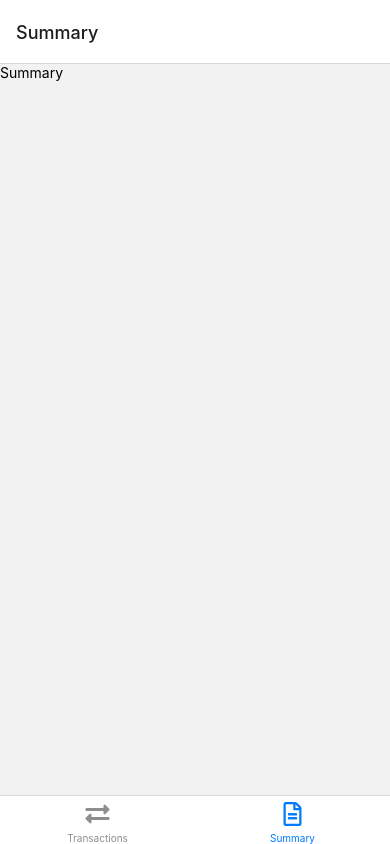
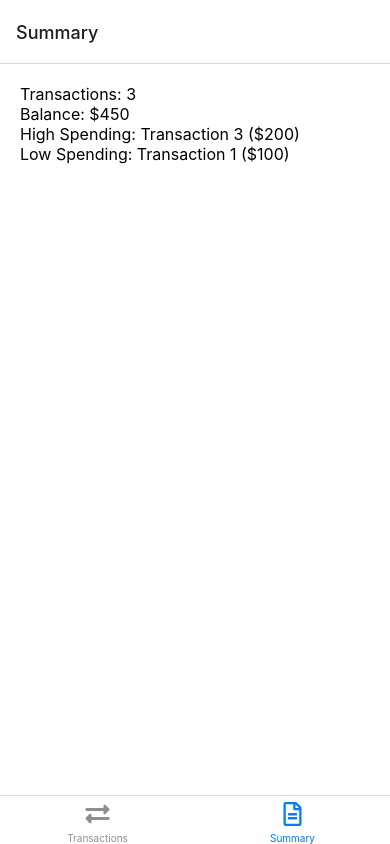
Before and after one commit to vivianebresolin/info-6132-lab-3, a React Native app: screen /Summary in a window 390 px wide. Built offline with nearby package versions, Linux system fonts and the light colour scheme.

Commit message:
Add code to the Summary screen

```diff
--- a/src/screens/Summary/index.js
+++ b/src/screens/Summary/index.js
@@ -1,8 +1,24 @@
-import { Text } from "react-native";
+import { Text, View } from "react-native";
 import styles from "./styles";
 
 export default function Summary() {
+  const transactionsData = [
+    { id: 1, name: 'Transaction 1', amount: 100 },
+    { id: 2, name: 'Transaction 2', amount: 150 },
+    { id: 3, name: 'Transaction 3', amount: 200 },
+  ];
+
+  const totalTransactions = transactionsData.length;
+  const totalAmount = transactionsData.reduce((acc, curr) => acc + curr.amount, 0);
+  const highestTransaction = transactionsData.reduce((prev, curr) => (prev.amount > curr.amount ? prev : curr));
+  const lowestTransaction = transactionsData.reduce((prev, curr) => (prev.amount < curr.amount ? prev : curr));
+
   return (
-    <Text>Summary</Text>
+    <View style={{ flex: 1, backgroundColor: '#fff', padding: 20 }}>
+      <Text style={{ fontSize: 16 }}>Transactions: {totalTransactions}</Text>
+      <Text style={{ fontSize: 16 }}>Balance: ${totalAmount}</Text>
+      <Text style={{ fontSize: 16 }}>High Spending: {highestTransaction.name} (${highestTransaction.amount})</Text>
+      <Text style={{ fontSize: 16 }}>Low Spending: {lowestTransaction.name} (${lowestTransaction.amount})</Text>
+    </View>
   );
 }
```
